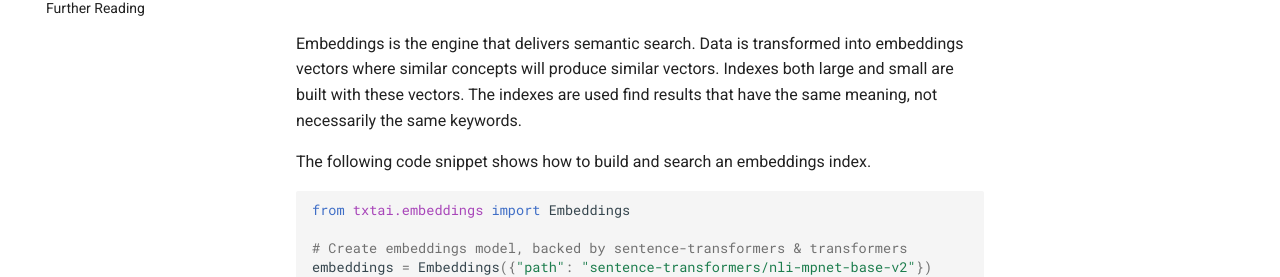
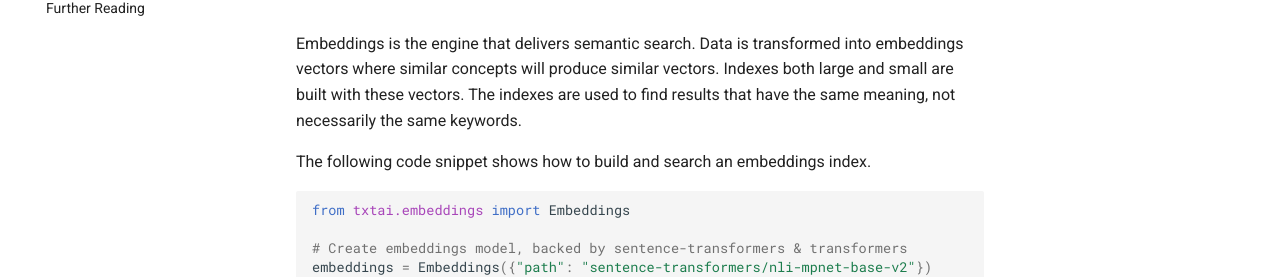
Before and after one commit to neuml/txtai, an MkDocs documentation site: the page built from docs/embeddings/index.md, in a window 1280 px wide and 900 px high. Shown: the part 426-703 px from the top of the window. Built offline with MkDocs 1.6.1 and Material for MkDocs 9.7.7, drawn with Linux system fonts in a browser that asks for light colours; comment, search, counter and statistics services are not loaded.

Commit message:
Update documentation

```diff
--- a/docs/embeddings/index.md
+++ b/docs/embeddings/index.md
@@ -3,7 +3,7 @@
 ![embeddings](../images/embeddings.png#only-light)
 ![embeddings](../images/embeddings-dark.png#only-dark)
 
-Embeddings is the engine that delivers semantic search. Data is transformed into embeddings vectors where similar concepts will produce similar vectors. Indexes both large and small are built with these vectors. The indexes are used find results that have the same meaning, not necessarily the same keywords.
+Embeddings is the engine that delivers semantic search. Data is transformed into embeddings vectors where similar concepts will produce similar vectors. Indexes both large and small are built with these vectors. The indexes are used to find results that have the same meaning, not necessarily the same keywords.
 
 The following code snippet shows how to build and search an embeddings index.
 
```
Also changed, not shown: README.md (+1 -1 lines), docs/examples.md (+1 -1 lines), 1 other file.
